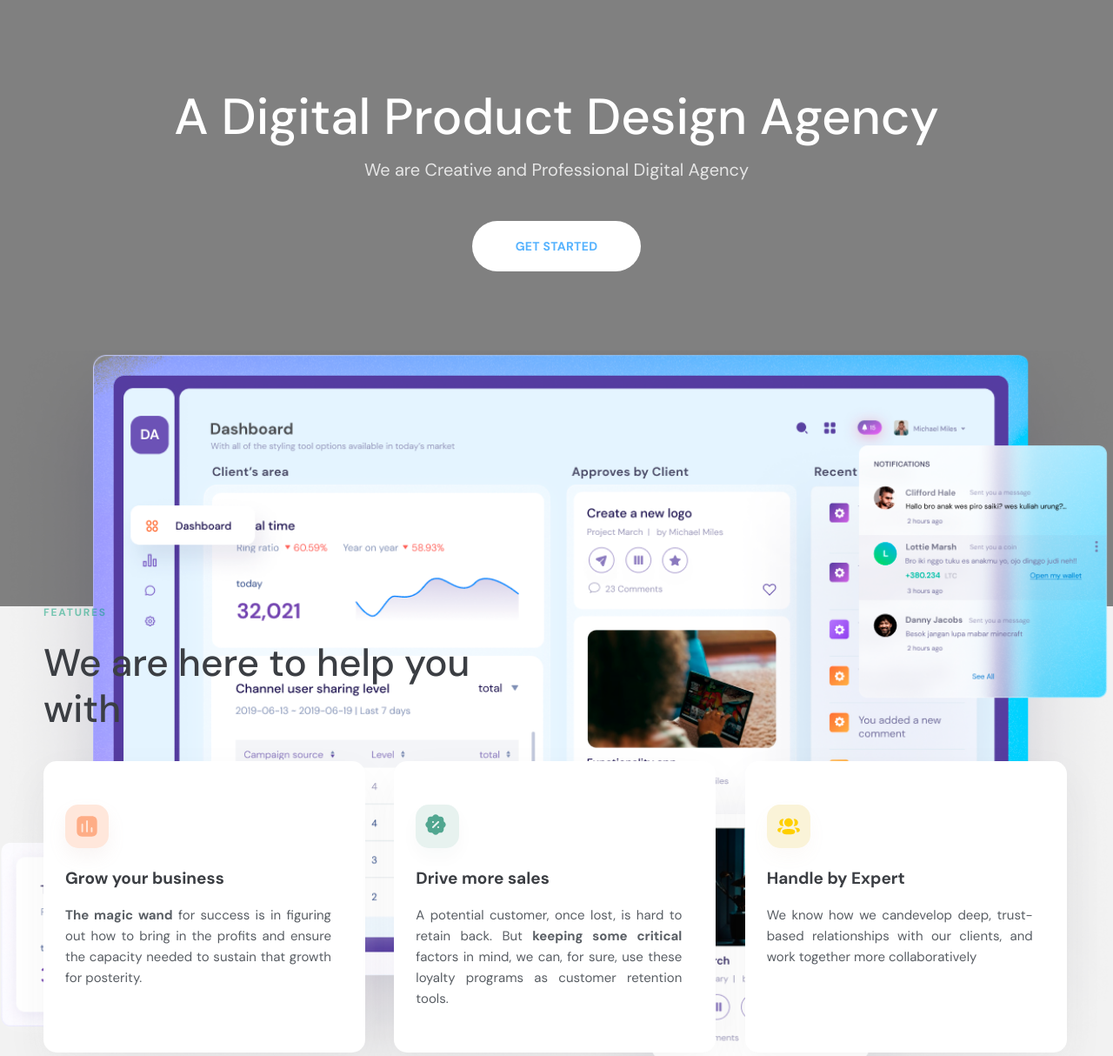
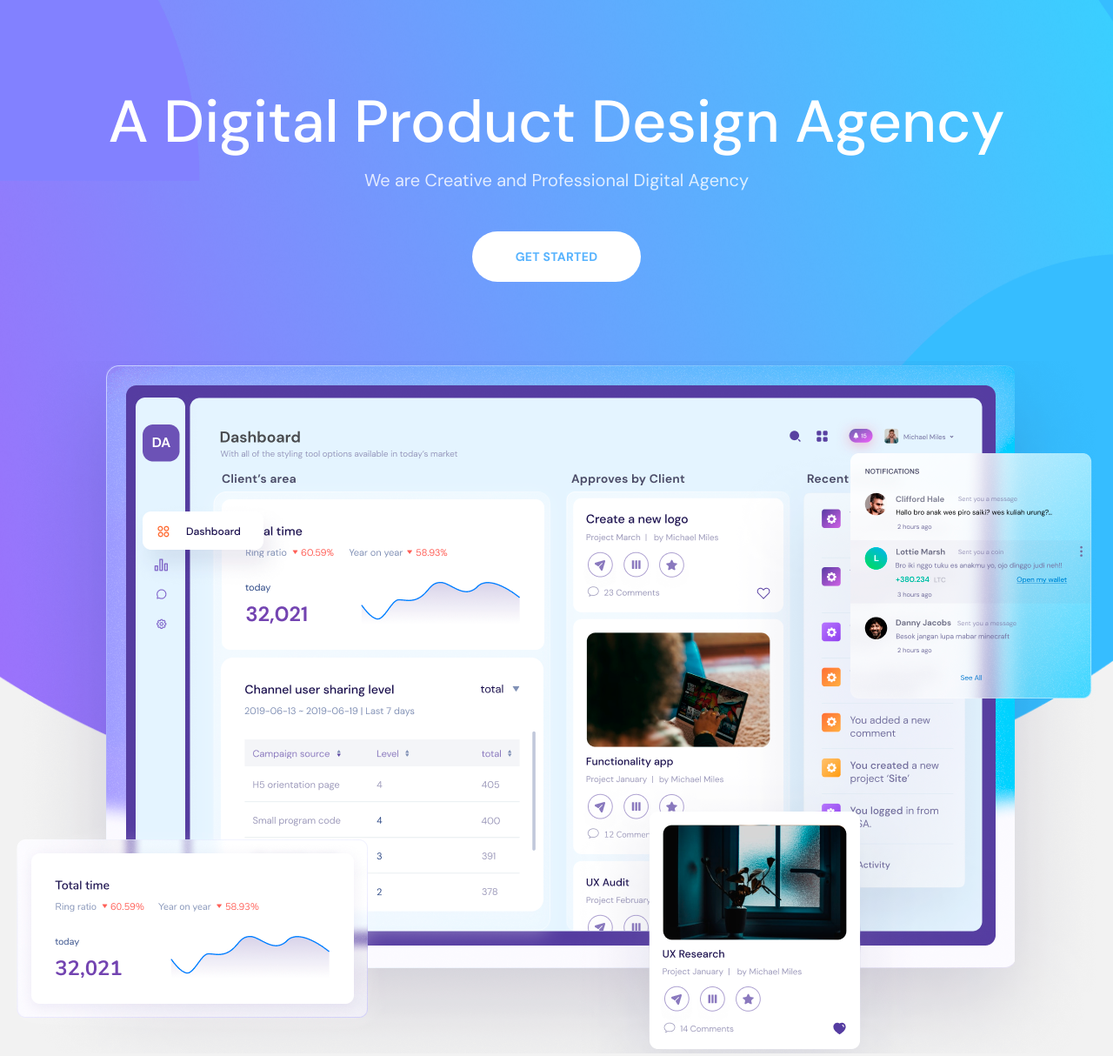
Before and after one commit to YuliaShapran/Design_Agency__Landing_Page, a website: page src/index.html in a window 1280 px wide. Shown: the part 103-1317 px from the top of the page at 87% size. Drawn offline with nearby package versions, Linux system fonts and the light colour scheme.

Commit message:
fixed_dashboard

```diff
--- a/src/index.html
+++ b/src/index.html
@@ -63,13 +63,15 @@
 			<div class="nav__btn btn"><a>Get started</a></div>
 		</nav>
 
-		<h1 class="header__title">A Digital Product Design Agency</h1>
-		<div class="header__descr">We are Creative and Professional Digital Agency</div>
-		<div  class="header__btn btn">
-			<a href="#">Get started</a>
+		<div class="header-content">
+			<h1 class="header-content__title">A Digital Product Design Agency</h1>
+			<div class="header-content__descr">We are Creative and Professional Digital Agency</div>
+			<div class="header-content__btn btn">
+				<a href="#">Get started</a>
+			</div>
+
+			<div class="header-content__dashboard"><img src="img/dashboard.png" alt="main"></div>
 		</div>
-
-		<div class="header__dashboard"><img src="img/dashboard.png" alt="main"></div>
 
 	</header>
 
--- a/src/sass/blocks/_header.scss
+++ b/src/sass/blocks/_header.scss
@@ -1,9 +1,9 @@
 .header {
-	height: 100vh;
-	// background: #f2f2f2 url(../../img/bg__header.png) no-repeat;
-	// background-size: 100% 70%;
+	height: 100%;
+	background: #f2f2f2 url(../../img/bg__header.png) no-repeat;
+	background-size: 100% 70%;
 
-	background-color: gray;
+	// background-color: gray;
 
 	.nav {
 		padding-top: 2%;
@@ -62,7 +62,9 @@
 		}
 	}
 
-	&__title {
+	.header-content {
+		padding-bottom: 186px;
+		&__title {
 		font-weight: 500;
 		font-size: 68px;
 		line-height: 120%;
@@ -91,11 +93,12 @@
 	&__dashboard {
 		text-align: center;
 		margin-top: 110px;
-		margin-bottom: 186px;
+
 		img {
-			width: 100%;
+			max-width: 100%;
 			height: auto;
 			object-fit: cover;
 		}
 	}
+	}
 }
```
Also changed, not shown: src/sass/css/style.min.css, 1 other file.
